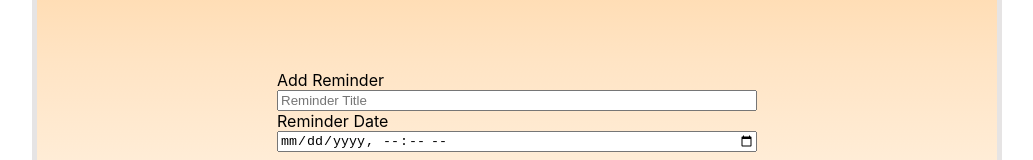
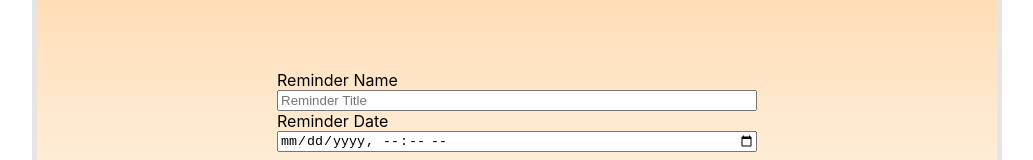
Before and after one commit to grigdim/reminder_app_netlify, a React (Create React App) app: page / in a window 1280 px wide. Shown: the part 199-359 px from the top of the page, without its empty margins (123-1156 px from the left). Built offline with nearby package versions, Linux system fonts and the light colour scheme.

Commit message:
Update AddReminder.jsx

```diff
--- a/src/AddReminder.jsx
+++ b/src/AddReminder.jsx
@@ -1,4 +1,4 @@
-import React from 'react';
+import React from "react";
 
 const AddReminder = ({
   reminderTitle,
@@ -9,12 +9,12 @@ const AddReminder = ({
   setReminderDate,
   reminderDateDue,
   setReminderDateDue,
-	handleSubmit
+  handleSubmit,
 }) => {
   return (
     <form className="addReminder" onSubmit={handleSubmit}>
       <div className="titleAndDate">
-				<label htmlFor="reminderTitle">Add Reminder</label>
+        <label htmlFor="reminderTitle">Reminder Name</label>
         <input
           type="text"
           id="reminderTitle"
@@ -52,7 +52,7 @@ const AddReminder = ({
           <option value="weekly">Weekly</option>
           <option value="monthly">Monthly</option>
         </select>
-				{reminderFreq !== 'do not repeat' && (
+        {reminderFreq !== "do not repeat" && (
           <React.Fragment>
             <label htmlFor="reminderDateDue">Due on</label>
             <input
```
Lines whose indentation alone changed are shown as unchanged.
